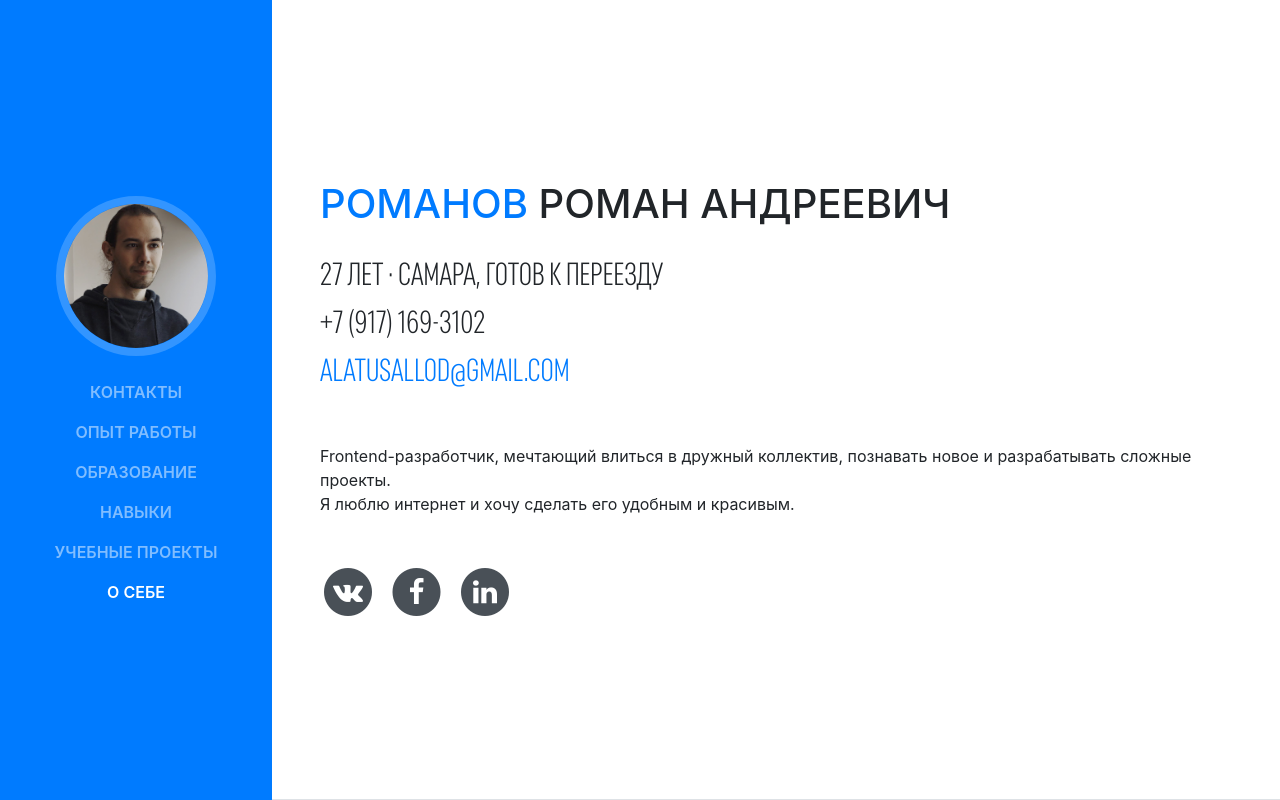
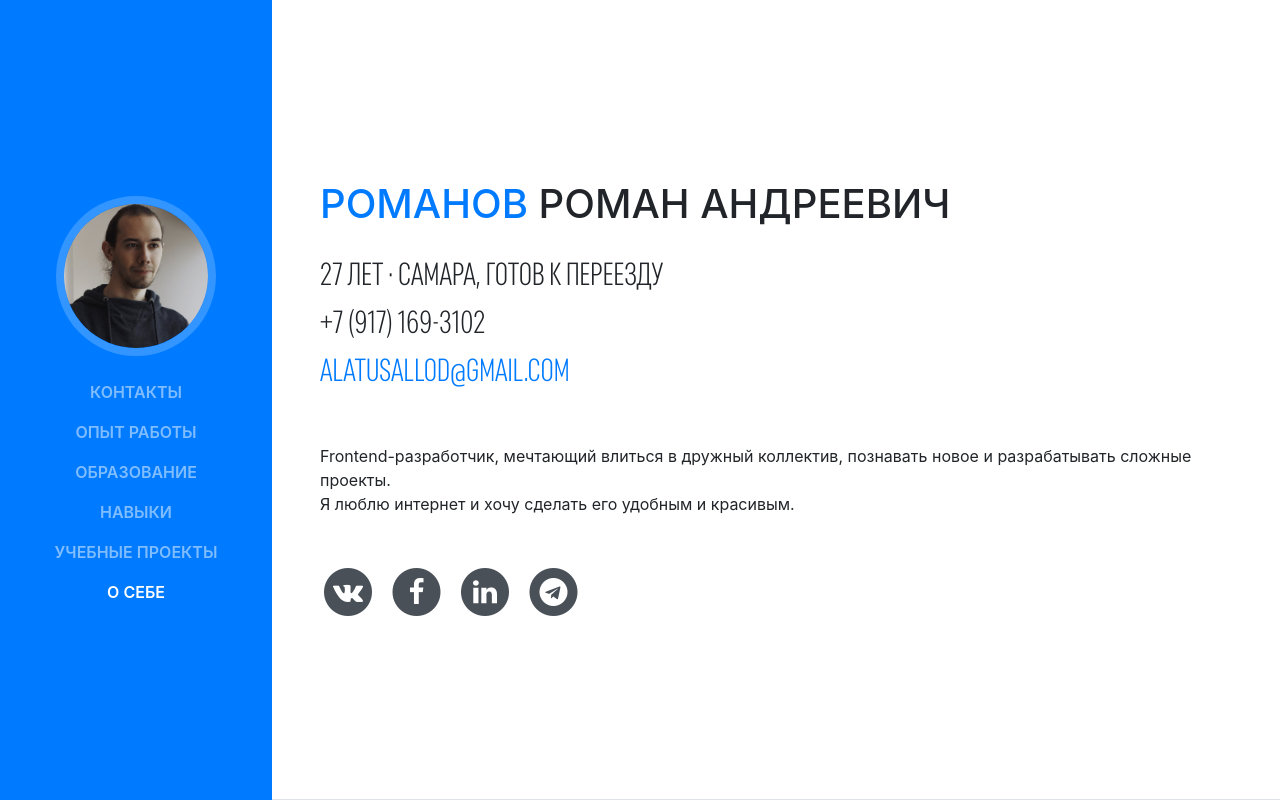
Before and after one commit to AlatusAllod/resume, a website with bundled scripts: page index.html in a window 1280 px wide. Shown: the top 800 px of the page. Built offline with nearby package versions, Linux system fonts and the light colour scheme; a small style sheet from the web is missing.

Commit message:
Update index.html

```diff
--- a/index.html
+++ b/index.html
@@ -86,10 +86,18 @@
               </a>
             </li>
             <li class="list-inline-item">
-              <a href="https://www.linkedin.com/in/AlatusAllod/">
+              <a href="https://www.linkedin.com/in/AlatusAllod">
                 <span class="fa-stack fa-lg">
                   <i class="fa fa-circle fa-stack-2x"></i>
                   <i class="fa fa-linkedin fa-stack-1x fa-inverse"></i>
+                </span>
+              </a>
+            </li>
+            <li class="list-inline-item">
+              <a href="(https://t.me/AlatusAllod">
+                <span class="fa-stack fa-lg">
+                  <i class="fa fa-circle fa-stack-2x"></i>
+                  <i class="fa fa-telegram fa-stack-1x fa-inverse"></i>
                 </span>
               </a>
             </li>
```
